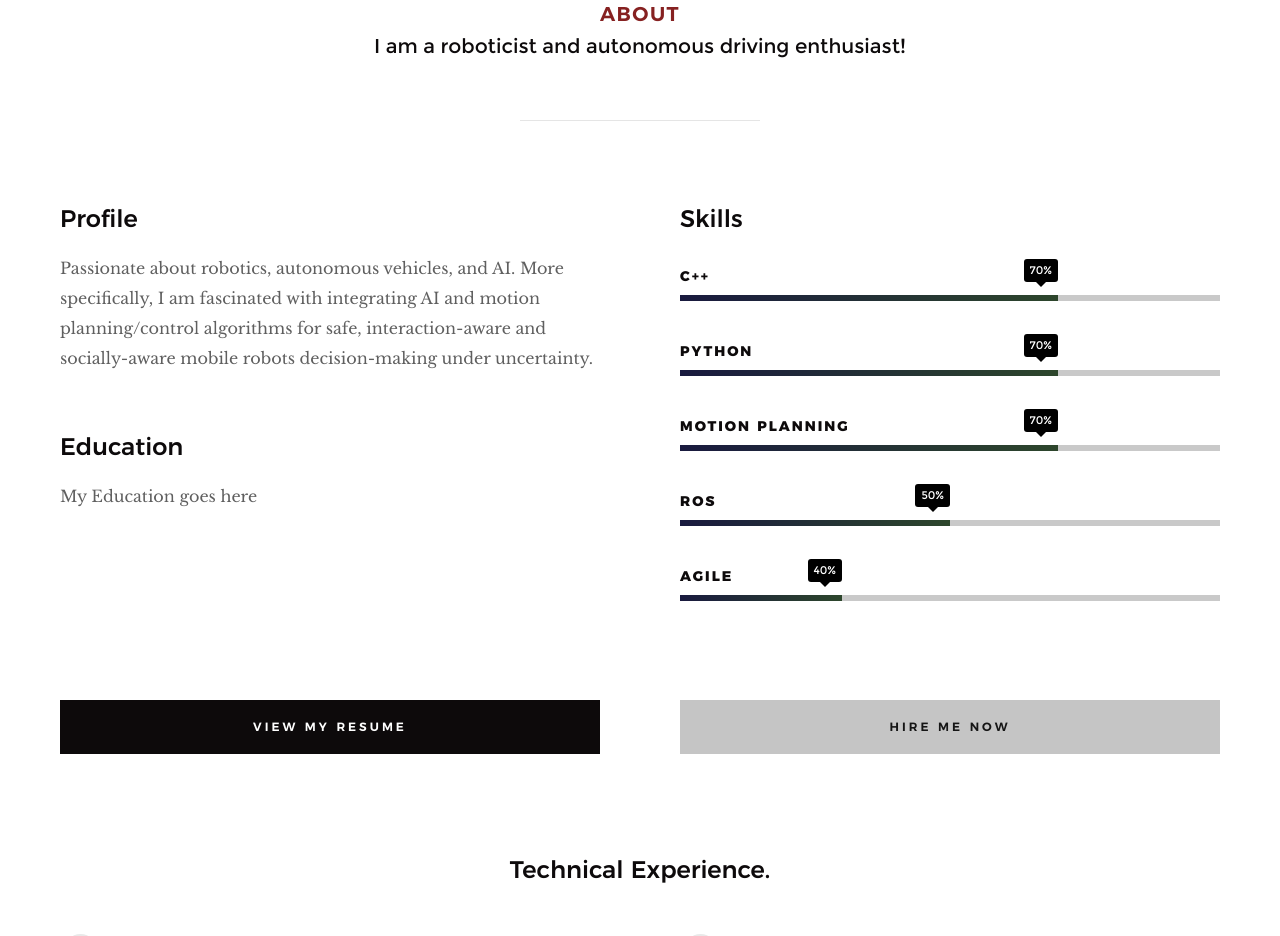
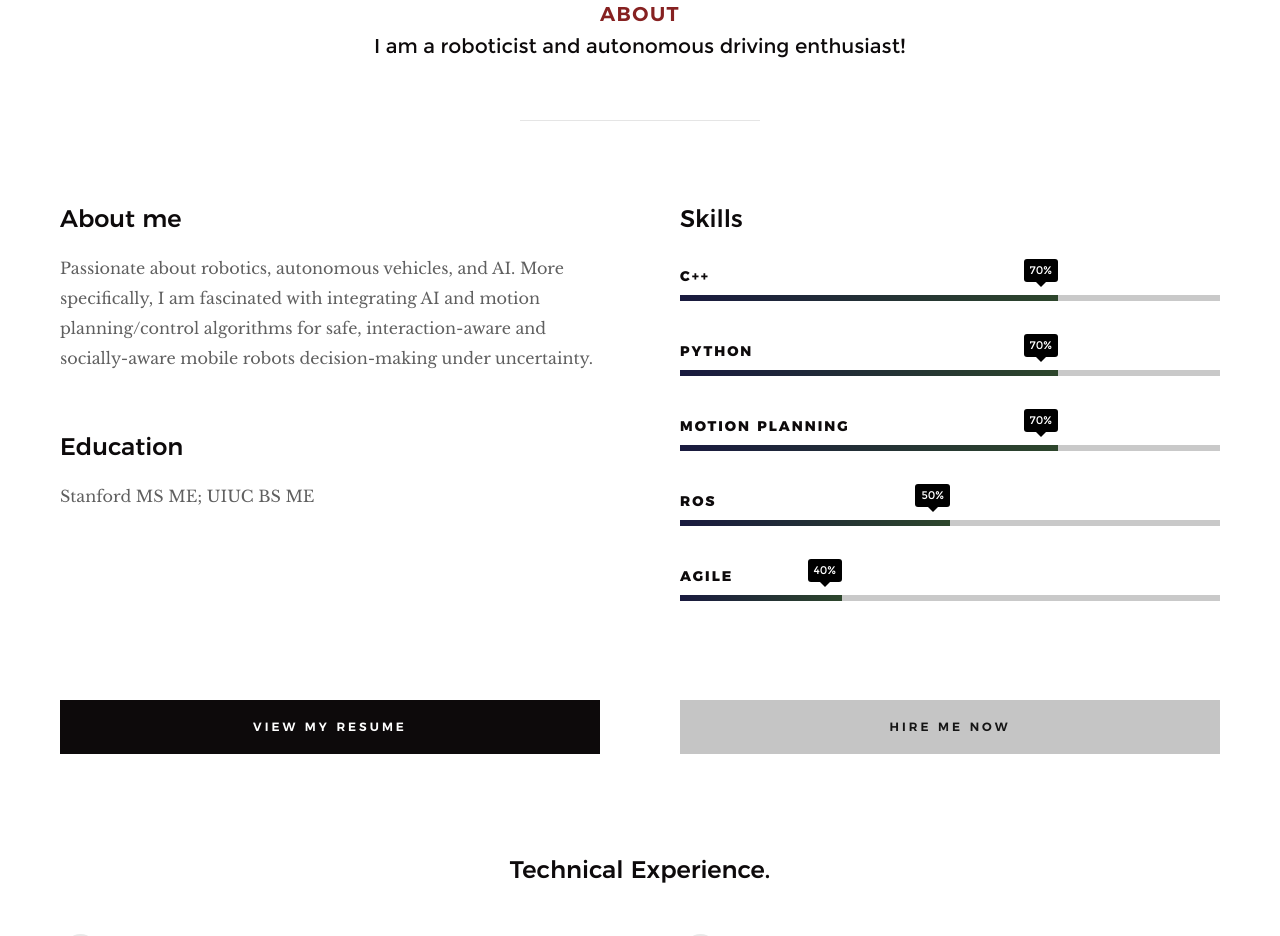
Before and after one commit to junwuzhang/old_website, a plain HTML site: page index.html in a window 1280 px wide. Shown: the part 947-1883 px from the top of the page. Drawn offline with Linux system fonts and the light colour scheme.

Commit message:
udpated profile, pending format changes

```diff
--- a/index.html
+++ b/index.html
@@ -141,13 +141,13 @@
         <div class="row about-content">
 
             <div class="col-six tab-full left">
-                <h3>Profile</h3>
+                <h3>About me</h3>
 
                 <p>Passionate about robotics, autonomous vehicles, and AI. More specifically, I am fascinated with integrating AI and motion planning/control algorithms for safe, interaction-aware and socially-aware mobile robots decision-making under uncertainty. </p>
 
                 <h3>Education</h3>
 
-                <p>My Education goes here</p>
+                <p>Stanford MS ME; UIUC BS ME</p>
             </div>
 
             <div class="col-six tab-full right">
```
